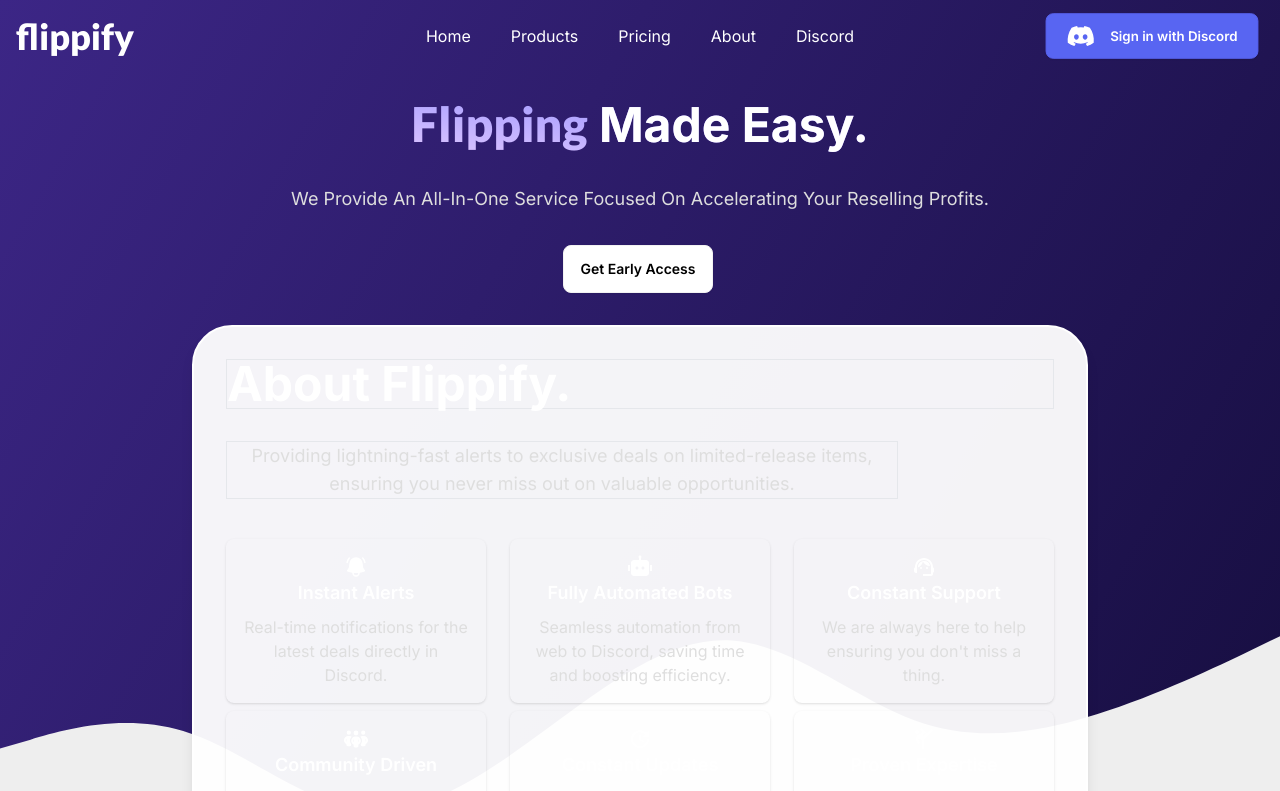
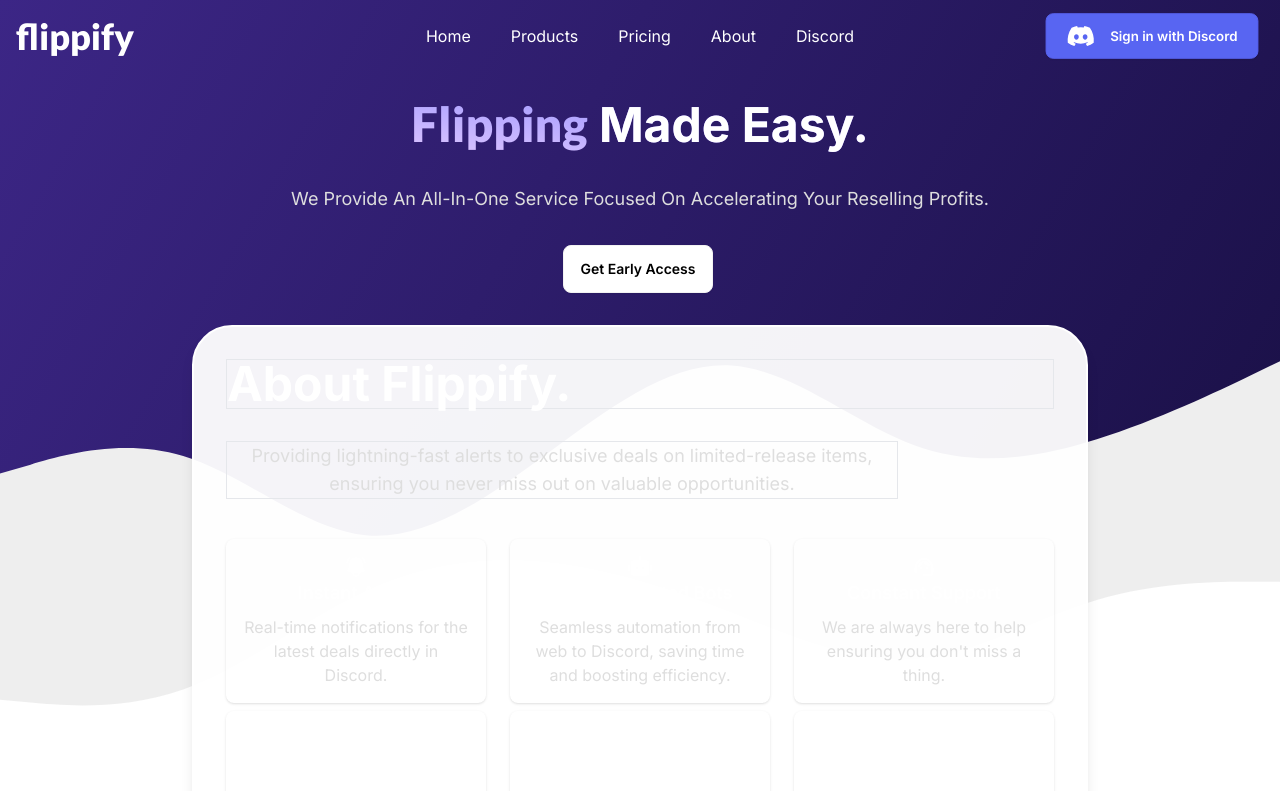
Before and after one commit to FlippifyDev/flippify-app, a Next.js app: page / in a window 1280 px wide. Shown: the top 791 px of the page. Built offline with nearby package versions, Linux system fonts and the light colour scheme; no server answers.

Commit message:
White Section and background altered - now works but needs customising.

```diff
--- a/app/l/components/LandingLayout.tsx
+++ b/app/l/components/LandingLayout.tsx
@@ -1,17 +1,13 @@
-// LandingLayout.tsx
 "use client";
 
 import React from "react";
 import Navbar from "./Navbar";
+import Loading from "../../components/Loading";
 import GradientBackground from "./GradientBackground";
 import WhiteSection from "./WhiteSection";
 import Footer from "../components/Footer";
 
-interface LandingLayoutProps {
-  children: React.ReactNode;
-}
-
-const LandingLayout: React.FC<LandingLayoutProps> = ({ children }) => {
+const LandingLayout = ({ children }: { children: React.ReactNode }) => {
   return (
     <div className="relative min-h-screen bg-white flex flex-col">
       <div className="fixed w-full z-50">
@@ -19,17 +15,11 @@
       </div>
 
       <main className="relative flex-1 w-full overflow-hidden">
-        <WhiteSection
-          topPadding={{
-            base: 275, // Base padding value in pixels
-            sm: 12, // Optional padding for small screens (>= 640px)
-            md: 12, // Optional padding for medium screens (>= 768px)
-            lg: 12, // Optional padding for large screens (>= 1024px)
-            xl: 12, // Optional padding for extra-large screens (>= 1280px)
-          }}
-        />
+        <WhiteSection />
         <GradientBackground />
-        <div className="relative flex justify-center z-10 mt-24 mb-24">{children}</div>
+        <div className="relative flex justify-center z-10 mt-24 mb-24">
+          {children}
+        </div>
       </main>
 
       <footer className="relative h-full w-full flex justify-end">
--- a/app/l/components/WhiteSection.tsx
+++ b/app/l/components/WhiteSection.tsx
@@ -1,36 +1,14 @@
-// WhiteSection.tsx
 import React from "react";
 
-interface Props {
-  topPadding: {
-    base: number;
-    sm?: number;
-    md?: number;
-    lg?: number;
-    xl?: number;
-  };
-}
-
-const WhiteSection: React.FC<Props> = ({ topPadding }) => {
+const WhiteSection: React.FC = () => {
   return (
-    <div className="absolute top-0 left-0 w-full z-10">
+    <div className="absolute top-0 left-0 w-full z-10 pt-64 sm:pt-48 md:pt-36 lg:pt-24 xl:pt-0">
       <svg
         id="visual"
         viewBox="0 0 900 6000"
-        width="900"
-        height="6000"
         xmlns="http://www.w3.org/2000/svg"
         xmlnsXlink="http://www.w3.org/1999/xlink"
         version="1.1"
-        className="w-full h-auto"
-        style={{
-          paddingTop: `${topPadding.base}px`,
-          // Responsive padding based on screen size
-          ...(topPadding.sm && { '@screen sm': { paddingTop: `${topPadding.sm}px` } }),
-          ...(topPadding.md && { '@screen md': { paddingTop: `${topPadding.md}px` } }),
-          ...(topPadding.lg && { '@screen lg': { paddingTop: `${topPadding.lg}px` } }),
-          ...(topPadding.xl && { '@screen xl': { paddingTop: `${topPadding.xl}px` } }),
-        }}
       >
         {/* SVG paths */}
         <path
```
